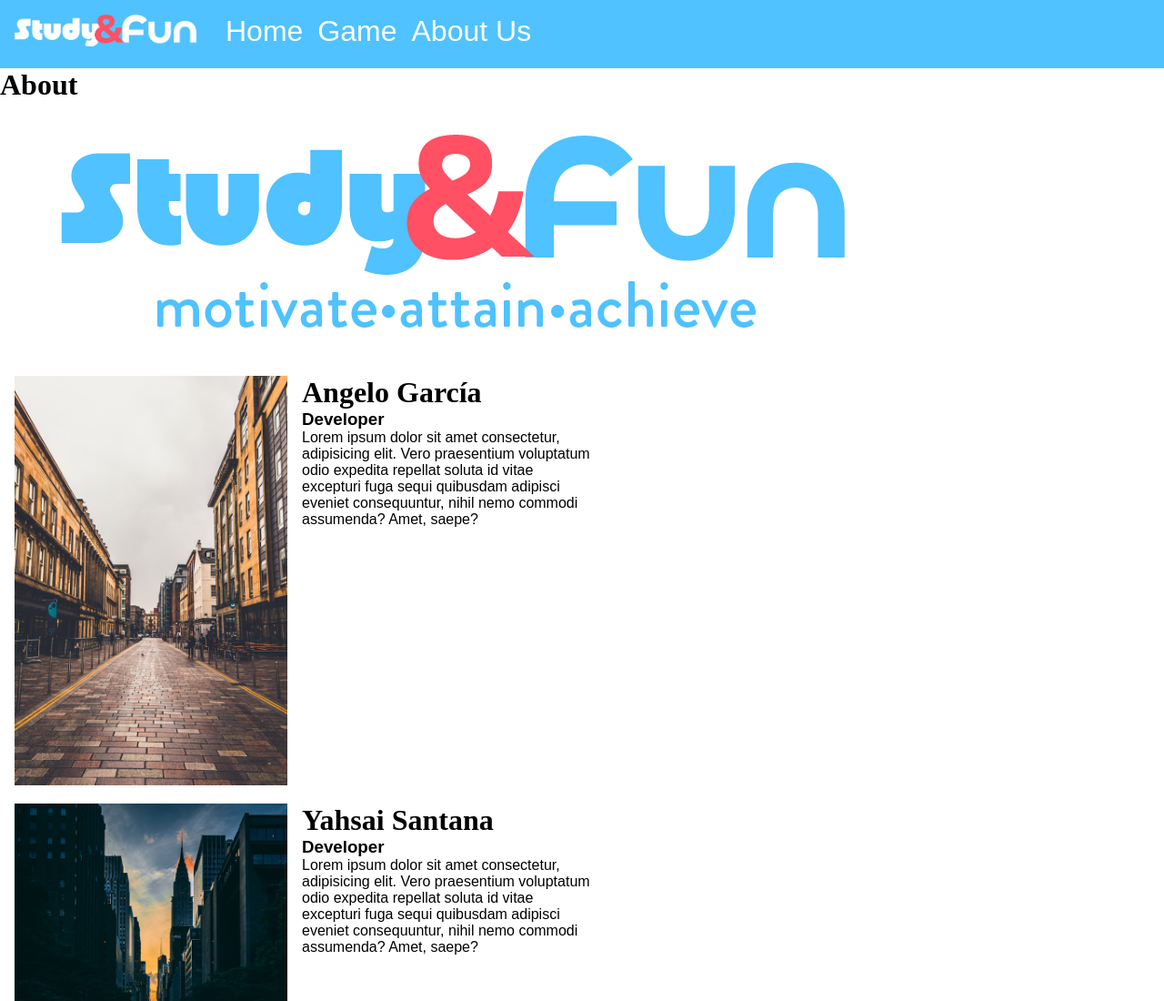
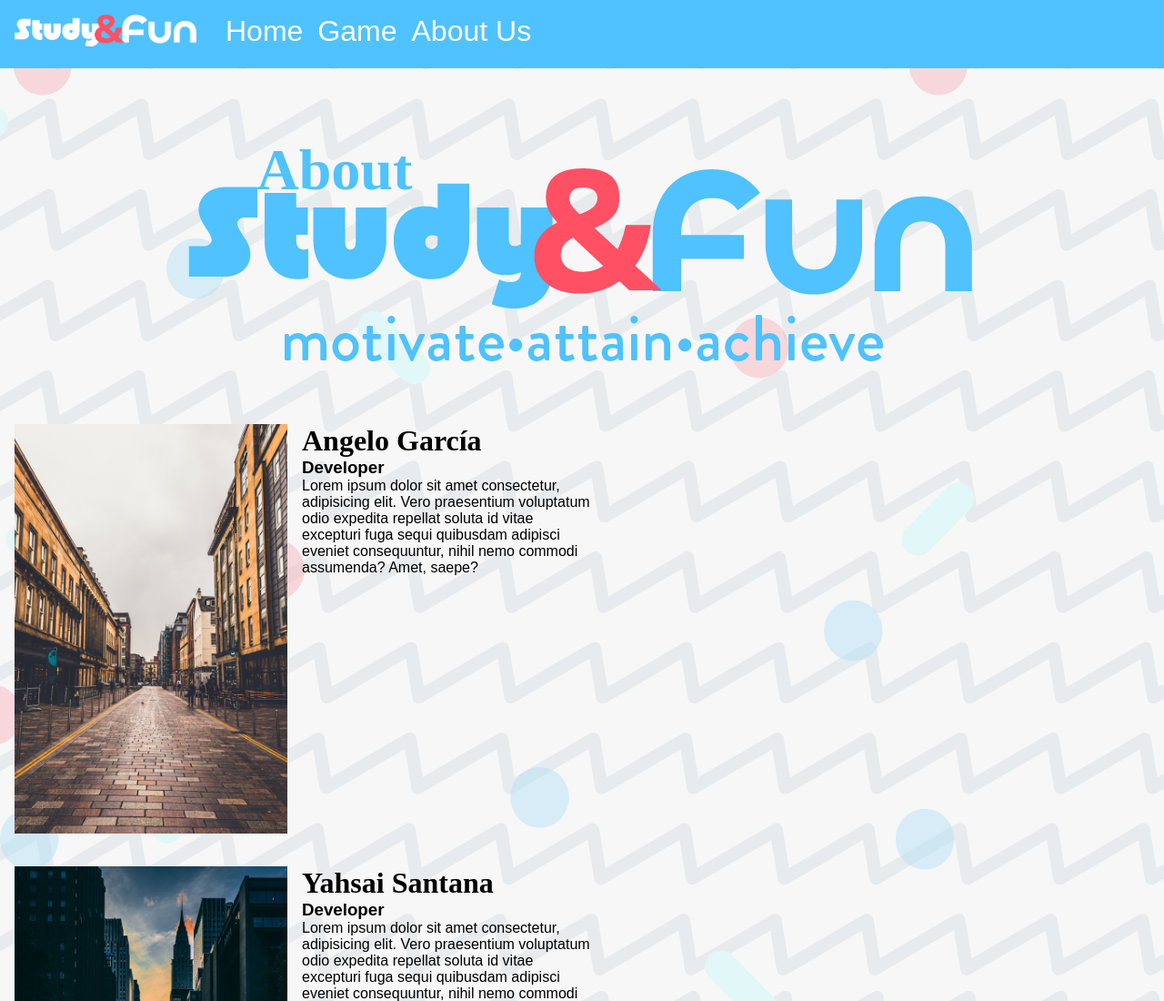
Before and after one commit to angeloGarciaV/Study-and-fun, a website: page public/pages/about_us/about_us.html in a window 1280 px wide. Shown: the top 1100 px of the page at 91% size. Drawn offline with Linux system fonts and the light colour scheme; a web font is replaced by a local one.

Commit message:
About Us page updated

```diff
--- a/public/pages/about_us/about_us.html
+++ b/public/pages/about_us/about_us.html
@@ -2,9 +2,9 @@
 <html lang="en">
 <head>
   <meta charset="UTF-8">
-<title>El gatito que quería ser León</title>
+<title>About Study and Fun</title>
 <link rel="stylesheet" href="../../resources/styles/about_us.css">
-<link rel="icon" type="image/png" sizes="32x32" href="../public/icons/favicon.ico">
+<link rel="icon" type="image/png" sizes="32x32" href="../../icons/favicon.ico">
 <link rel="manifest" href="/site.webmanifest">
 </head>
 <body>
@@ -20,12 +20,12 @@
         </nav>
 </div>
 </header>
-<div>
-  <h1>About</h1>
+<div class="hero_section">
+  <h1 id="about">About</h1>
   <img src="../../resources/images/BannerLogo_blue.png" alt="">
 </div>
 <main>
-  <div class="portrait_container">
+  <div class="portrait_container" id="Angelo">
     <div class="portrait">
       <img src="../../resources/images/anthony-reungere-s6xt1mwF_iU-unsplash.jpg" alt="">
     </div>
@@ -35,7 +35,7 @@
       <p>Lorem ipsum dolor sit amet consectetur, adipisicing elit. Vero praesentium voluptatum odio expedita repellat soluta id vitae excepturi fuga sequi quibusdam adipisci eveniet consequuntur, nihil nemo commodi assumenda? Amet, saepe?</p>
     </div>
   </div>
-  <div class="portrait_container">
+  <div class="portrait_container" id="Yahsai">
     <div class="portrait">
       <img src="../../resources/images/malte-schmidt-enGr5YbjQKQ-unsplash.jpg" alt="">
     </div>
@@ -45,7 +45,7 @@
       <p>Lorem ipsum dolor sit amet consectetur, adipisicing elit. Vero praesentium voluptatum odio expedita repellat soluta id vitae excepturi fuga sequi quibusdam adipisci eveniet consequuntur, nihil nemo commodi assumenda? Amet, saepe?</p>
     </div>
   </div>
-  <div class="portrait_container">
+  <div class="portrait_container" id="Robert">
     <div class="portrait">
       <img src="../../resources/images/tyler-nix-64TNDO1n7Wg-unsplash.jpg" alt="">
     </div>
--- a/public/resources/styles/about_us.css
+++ b/public/resources/styles/about_us.css
@@ -1,5 +1,20 @@
 @import url(./styles.css);
 
+body{
+  display: flex;
+  flex-direction: column;
+  align-items: baseline;
+  width: 100vw;
+
+}
+.break{
+  flex-basis: 100%;
+}
+main{
+  margin: 1rem auto;
+  display: flex;
+  flex-wrap: wrap;
+}
 .portrait_container{
   display: flex;
   margin: 1rem;
@@ -11,3 +26,14 @@
 .portrait img {
   width: 300px;
 }
+
+.hero_section {
+  align-self: center;
+}
+#about{
+font-size: 4rem;
+top: 75px;
+left: 143px;
+position: relative;
+color: var(--sfBlue);
+}
--- a/public/resources/styles/styles.css
+++ b/public/resources/styles/styles.css
@@ -13,12 +13,18 @@
   font-family: "brandon-grotesque", sans-serif;
 }
 
+body {
+  width: 100vw;
+  background-image: url('../images/BG_Lines.png');
+}
+
 h1{
   font-family:"basenji-variable";
 }
 
 .header_nav{
   display: flex;
+  width: 100vw;
   background-color: var(--sfBlue);
   font-size: 2rem;
   font-family: 'basenji-variable', sans-serif;
@@ -37,7 +43,7 @@ a{
   text-decoration: none;
 }
 
-.nav_logo{
+.nav_logo {
   margin: 1rem;
   width: 200px;
   height: 35px;
```
Also changed, not shown: public/index.html (+7 -2 lines), public/resources/images/BG_Lines.png (added), public/resources/images/BG_tile2.png (added), public/resources/images/bg_tile.png (added), 3 other files.
